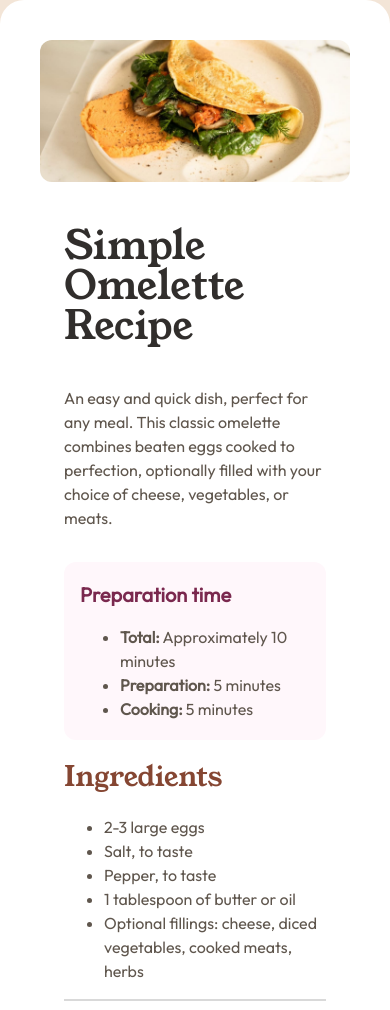
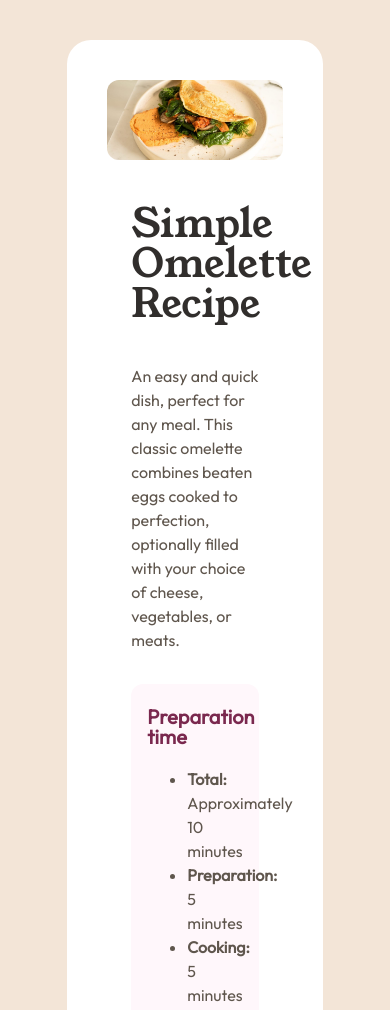
Before and after one commit to fabianajmge/recipe-page, a plain HTML site: page index.html in a window 390 px wide. Shown: the top 1010 px of the page. Drawn offline with Linux system fonts and the light colour scheme.

Commit message:
responsividade

```diff
--- a/styles.css
+++ b/styles.css
@@ -25,7 +25,6 @@ body {
 }
 
 img {
-    border-radius: 12px;
     width: 100%;
 }
 
@@ -177,3 +176,15 @@ ol {
         width: auto;
     }
 }
+
+@media screen and (min-width: 377px) {
+    .recipe {
+        width: 45%;
+        margin: auto;
+        margin: 40px auto 0;
+    }
+
+    img {
+        border-radius: 12px;
+    }
+}
```
